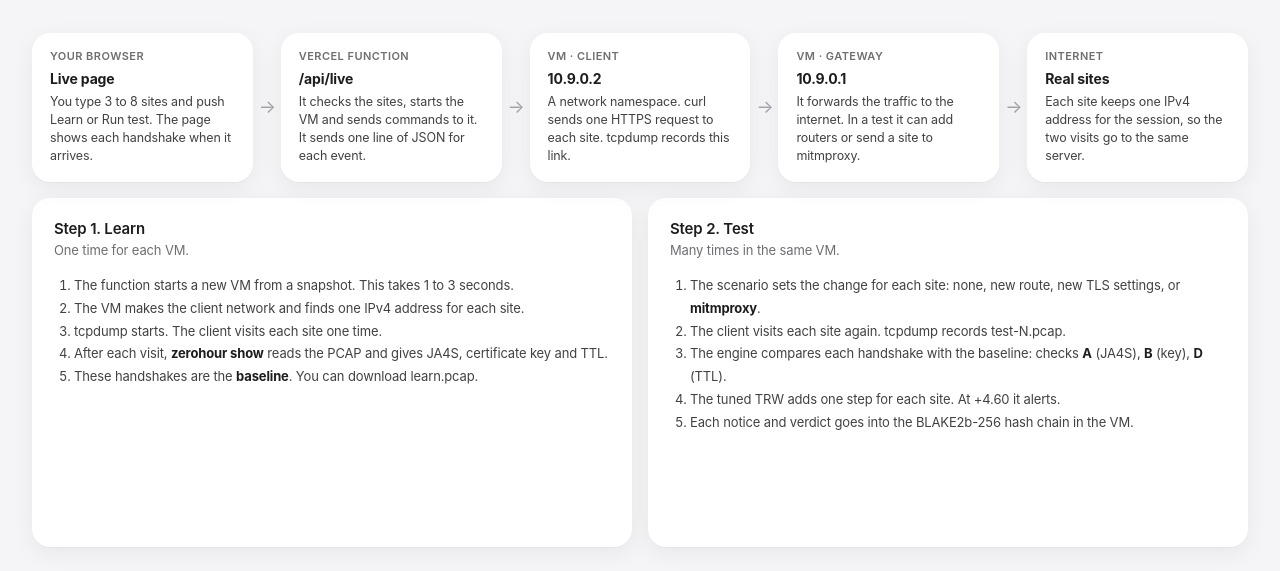
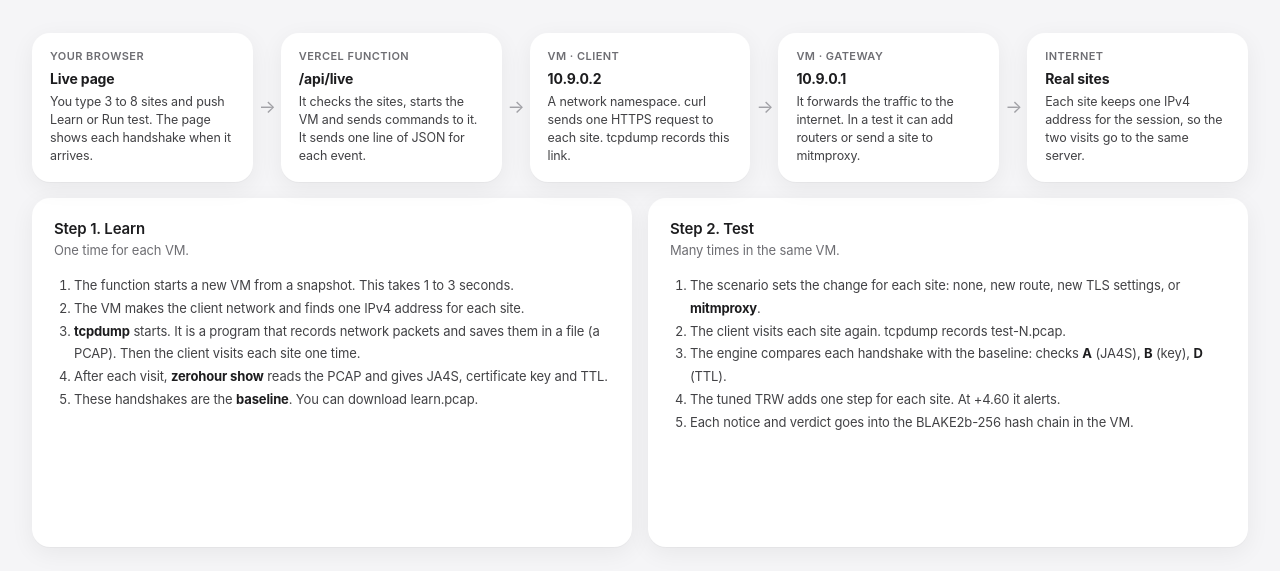
Before and after one commit to md786-dotcom/zerohour, a website: page site/how-live.html in a window 1280 px wide. Shown: the part 229-800 px from the top of the page. Drawn offline with Linux system fonts and the light colour scheme.

Commit message:
How live works: say what tcpdump is
Co-Authored-By: Claude Sonnet 5.5 <noreply@anthropic.com>

```diff
--- a/site/how-live.html
+++ b/site/how-live.html
@@ -54,7 +54,7 @@
         <ol class="run">
           <li>The function starts a new VM from a snapshot. This takes 1 to 3 seconds.</li>
           <li>The VM makes the client network and finds one IPv4 address for each site.</li>
-          <li>tcpdump starts. The client visits each site one time.</li>
+          <li><b>tcpdump</b> starts. It is a program that records network packets and saves them in a file (a PCAP). Then the client visits each site one time.</li>
           <li>After each visit, <b>zerohour show</b> reads the PCAP and gives JA4S, certificate key and TTL.</li>
           <li>These handshakes are the <b>baseline</b>. You can download learn.pcap.</li>
         </ol></div>
@@ -79,7 +79,7 @@
         <tr><td><b>Ubuntu</b> and Linux kernel</td><td class="mono">26.04.1, 6.18</td><td>VM</td><td class="wrap">The VM. Root access lets us use network namespaces and raw packet capture.</td></tr>
         <tr><td><b>iproute2</b> (ip netns, veth, ip rule)</td><td class="mono">Ubuntu package</td><td>VM</td><td class="wrap">Makes the client network, the gateway and the 3 extra routers for a route change.</td></tr>
         <tr><td><b>iptables</b> (nat)</td><td class="mono">1.8.11</td><td>VM gateway</td><td class="wrap">NAT to the internet. REDIRECT sends port 443 of a site to mitmproxy.</td></tr>
-        <tr><td><b>tcpdump</b> (libpcap)</td><td class="mono">Ubuntu package</td><td>VM client</td><td class="wrap">Records the client's links to a PCAP file (<span class="mono">-i any -y LINUX_SLL --immediate-mode</span>).</td></tr>
+        <tr><td><b>tcpdump</b> (libpcap)</td><td class="mono">Ubuntu package</td><td>VM client</td><td class="wrap">A program that records network packets. It saves them in a PCAP file that Wireshark can open. Options: <span class="mono">-i any -y LINUX_SLL --immediate-mode</span>.</td></tr>
         <tr><td><b>curl</b></td><td class="mono">Ubuntu package</td><td>VM client</td><td class="wrap">One HTTPS request for each site. <span class="mono">--tls-max 1.2</span> makes the "new TLS settings" change.</td></tr>
         <tr><td><b>mitmproxy</b> (mitmdump, transparent mode)</td><td class="mono">12.3.1</td><td>VM gateway</td><td class="wrap">The interceptor. It ends the client's TLS with its own certificate and opens a new TLS link to the site.</td></tr>
         <tr><td><b>zerohour sensor</b> (C++17: OpenSSL 3, libpcap, libsodium)</td><td class="mono">f857a6a</td><td>VM</td><td class="wrap">Built from our repo in the snapshot. <span class="mono">zerohour show --json</span> reads each handshake from the PCAP.</td></tr>
```
